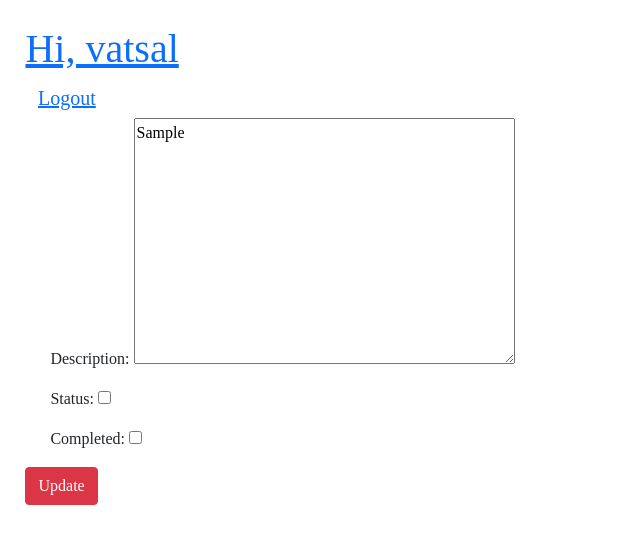
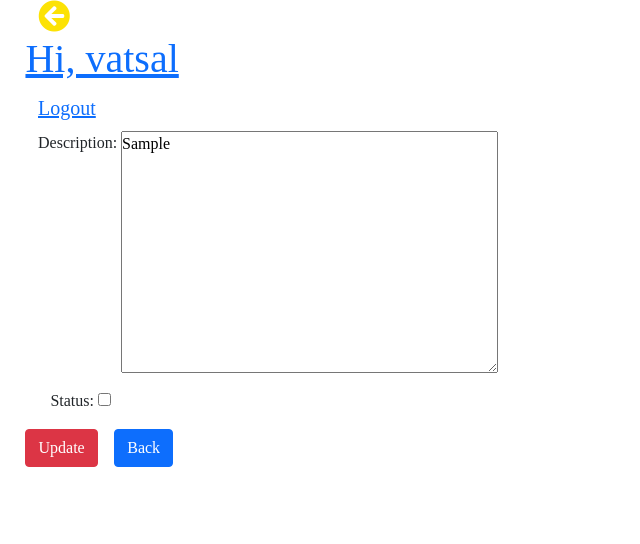
Before and after one commit to vatsal-08/TodoList, a Django app: page /update/1 in a window 1280 px wide. Shown: the top 544 px of the page, without its empty margins (0-640 px from the left). Run offline with Django 3.2, Linux system fonts and the light colour scheme; a user stored in the database is signed in; data comes from the database, SQL or seed files in the repository; both versions use the stored data as it was before the commit; some web fonts are replaced.

Commit message:
Finally added too many things

```diff
--- a/todolist/todo/models.py
+++ b/todolist/todo/models.py
@@ -9,10 +9,10 @@ class Todo(models.Model):
     title = models.CharField(max_length=200)
     created = models.DateTimeField(auto_now=True)
     status = models.BooleanField(default=False)
-    completed = models.BooleanField(default=False)
+    # completed = models.BooleanField(default=False)
 
     def __str__(self):
         return self.title
 
     class Meta:
-        ordering = ['-created']
+        ordering = ['created']
--- a/todolist/todo/static/css/styles.css
+++ b/todolist/todo/static/css/styles.css
@@ -1,26 +1,41 @@
 * {
-    font-family: 'Playfair Display', serif;
+  font-family: "Playfair Display", serif;
   margin-left: 1%;
 }
-a h1{
+a h1 {
   font-size: 2.5rem;
 }
 h5 {
   margin-top: 1%;
 }
-.list{
+.list {
   text-decoration: none;
   color: black;
   font-size: larger;
 }
-.list:hover{
+.list:hover {
     text-decoration: underline;
     font-weight: bold;
     color: rgb(64, 158, 64);
 }
-.auth{
+.auth {
     text-decoration: none;
 }
-.auth:hover{
+.auth:hover {
     text-decoration: underline;
 }
+h4 b {
+    font-family: serif;
+}
+.arrow i {
+    color: #FCE205;
+    font-size: 2rem;
+}
+.arrow i:hover{
+    color: #FFC107;
+}
+.updatdesc *{
+  padding: 0;
+  margin: 0;
+  vertical-align: text-top;
+}
--- a/todolist/todo/templates/todo/base.html
+++ b/todolist/todo/templates/todo/base.html
@@ -8,10 +8,12 @@
     <link rel="preconnect" href="https://fonts.googleapis.com">
 <link rel="preconnect" href="https://fonts.gstatic.com" crossorigin>
 <link href="https://fonts.googleapis.com/css2?family=Playfair+Display:ital@1&display=swap" rel="stylesheet"><link href="https://cdn.jsdelivr.net/npm/bootstrap@5.1.3/dist/css/bootstrap.min.css" rel="stylesheet" integrity="sha384-1BmE4kWBq78iYhFldvKuhfTAU6auU8tT94WrHftjDbrCEXSU1oBoqyl2QvZ6jIW3" crossorigin="anonymous">
+<link rel="stylesheet" href="https://use.fontawesome.com/releases/v5.15.4/css/all.css" integrity="sha384-DyZ88mC6Up2uqS4h/KRgHuoeGwBcD4Ng9SiP4dIRy0EXTlnuz47vAwmeGwVChigm" crossorigin="anonymous">
     <link rel="stylesheet" href="{% static 'css/styles.css' %}" />
-    <title>{% if user.is_authenticated %}{{user.username}}'s Todo || {% endif %} {% block title %}{% endblock title %}</title>
+    <title>{% if user.is_authenticated %}{{user.username}}'s Todo | {% endif %} {% block title %}{% endblock title %}</title>
   </head>
   <body>
+    {% block content1 %}{% endblock content1 %}
     {% if user.is_authenticated %}
     <a href="{% url 'todo-view' %}">
       <h1>Hi, {{user.username}}</h1>
--- a/todolist/todo/templates/todo/todo_delete.html
+++ b/todolist/todo/templates/todo/todo_delete.html
@@ -1,6 +1,9 @@
 {% extends 'todo/base.html' %}
 {% load static %}
 {% block title %}{{object.title}}{% endblock %}
+{% block content1 %}
+<a href="{% url 'todo-detail' task.id %}" class="arrow"><i class="fas fa-arrow-circle-left"></i></a>
+{% endblock content1 %}
 {% block content %}
     <form method="post">
         {% csrf_token %}
--- a/todolist/todo/templates/todo/todo_detail.html
+++ b/todolist/todo/templates/todo/todo_detail.html
@@ -1,6 +1,9 @@
 {% extends 'todo/base.html' %}
 {% load static %}
 {% block title %}{{task.title}}{% endblock %}
+{% block content1 %}
+<a href="{% url 'todo-view' %}" class="arrow"><i class="fas fa-arrow-circle-left"></i></a>
+{% endblock content1 %}
 {% block content %}
     <p><h4>Created:{{task.created}}</h4></p>
     <p><h3>Title:{{task.title}}</h3></p>
--- a/todolist/todo/templates/todo/todo_update.html
+++ b/todolist/todo/templates/todo/todo_update.html
@@ -1,10 +1,15 @@
 {% extends 'todo/base.html' %}
 {% load static %}
 {% block title %}{{object.title}}{% endblock %}
+{% block content1 %}
+<a href="{% url 'todo-detail' task.id %}" class="arrow"><i class="fas fa-arrow-circle-left"></i></a>
+{% endblock content1 %}
 {% block content %}
     <form method="post">
         {% csrf_token %}
-        {{form.as_p}}
+        <p class="updatdesc">{{form.description.label_tag}} {{form.description}}</p>
+        <p>{{form.status.label_tag}} {{form.status}}</p>
         <button class="btn btn-danger" type="submit">Update</button>
+        <a href="{% url 'todo-detail' task.id %}" class="btn btn-primary">Back</a>
     </form>
 {% endblock content %}
--- a/todolist/todo/urls.py
+++ b/todolist/todo/urls.py
@@ -1,9 +1,11 @@
 from django.urls import path
 from .views import TodoView, TodoUpdateView, TodoDetailView, TodoCreateView, TodoDelete
+from .views import delete_view
 urlpatterns = [
     path('', TodoView.as_view(), name='todo-view'),
     path('detail/<int:pk>', TodoDetailView.as_view(), name='todo-detail'),
     path('update/<int:pk>', TodoUpdateView.as_view(), name='todo-update'),
     path('create/', TodoCreateView.as_view(), name='todo-create'),
-    path('delete/<int:pk>', TodoDelete.as_view(), name='todo-delete')
+    path('delete/<int:pk>', TodoDelete.as_view(), name='todo-delete'),
+    path('del/', delete_view, name='todos-delete')
 ]
--- a/todolist/todo/views.py
+++ b/todolist/todo/views.py
@@ -1,4 +1,6 @@
-from django.shortcuts import render
+from django.http import request
+from django.http.response import HttpResponseRedirect
+from django.shortcuts import get_list_or_404, render
 from django.urls.base import reverse
 from .forms import CreateViewForm
 from .models import Todo
@@ -16,6 +18,7 @@ class TodoView(LoginRequiredMixin, ListView):
     def get_context_data(self, **kwargs):
         context = super().get_context_data(**kwargs)
         context["todos"] = context["todos"].filter(user=self.request.user)
+        context["total"] = context["todos"].count()
         context["count"] = context["todos"].filter(status=False).count()
         return context
 
@@ -43,7 +46,8 @@ class TodoUpdateView(LoginRequiredMixin, UpdateView):
     model = Todo
     template_name = 'todo/todo_update.html'
     login_url = 'accounts/login/'
-    fields = ['description', 'status', 'completed']
+    fields = ['description', 'status']
+    context_object_name = 'task'
     # success_url = reverse_lazy('todo-view')
 
     def form_valid(self, form):
@@ -51,7 +55,8 @@ class TodoUpdateView(LoginRequiredMixin, UpdateView):
         return super(TodoUpdateView, self).form_valid(form)
 
     def get_success_url(self):
-        return reverse_lazy('todo-detail',kwargs={'pk':self.kwargs['pk']})
+        return reverse_lazy('todo-detail', kwargs={'pk': self.kwargs['pk']})
+
 
 class TodoDelete(LoginRequiredMixin, DeleteView):
     model = Todo
@@ -59,3 +64,8 @@ class TodoDelete(LoginRequiredMixin, DeleteView):
     success_url = reverse_lazy('todo-view')
     login_url = 'accounts/login/'
     template_name = 'todo/todo_delete.html'
+
+
+def delete_view(self):
+    Todo.objects.all().filter(status=True).delete()
+    return HttpResponseRedirect("/")
```
Also changed, not shown: todolist/todo/templates/todo/todo_create.html (+5 -2 lines), todolist/todo/templates/todo/todos.html (+4 -3 lines), todolist/todo/templates/todo/todos_delete.html (added, +10 -0 lines), todolist/todolist/settings.py (+12 -4 lines), todolist/db.sqlite3, todolist/todo/migrations/0002_remove_todo_completed.py (added). Lines whose indentation alone changed are shown as unchanged.
